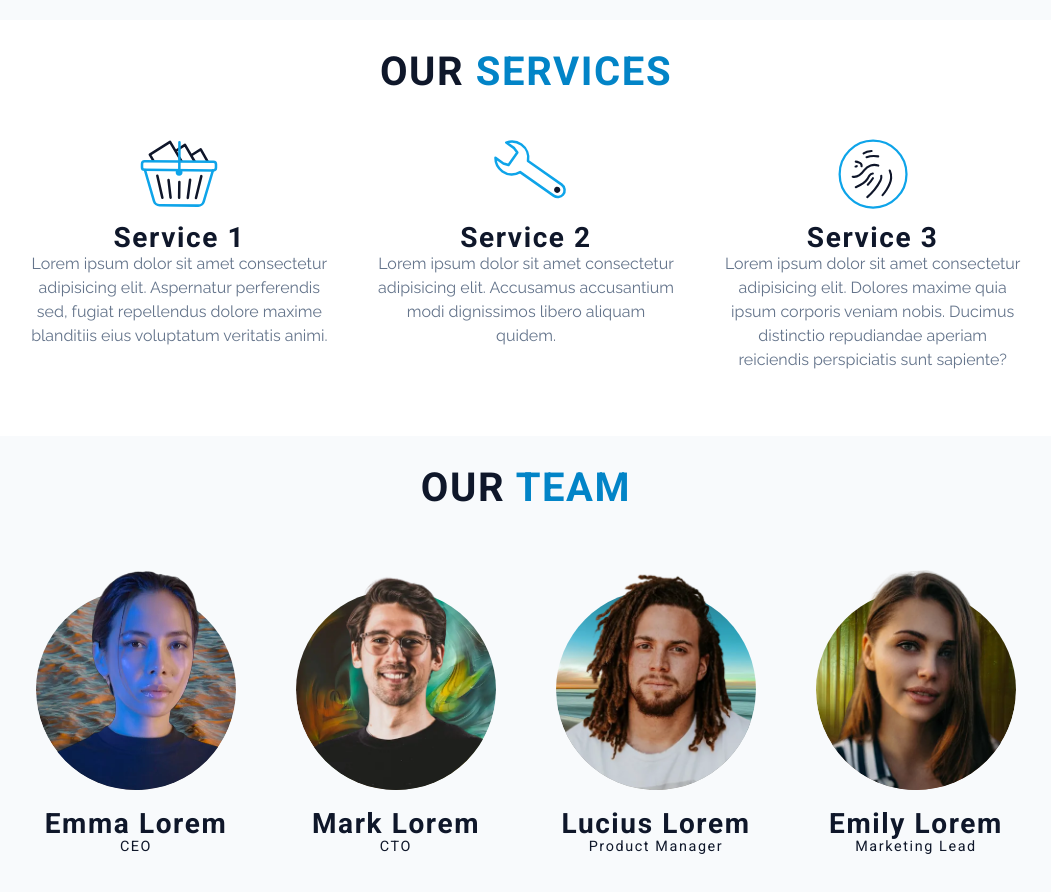
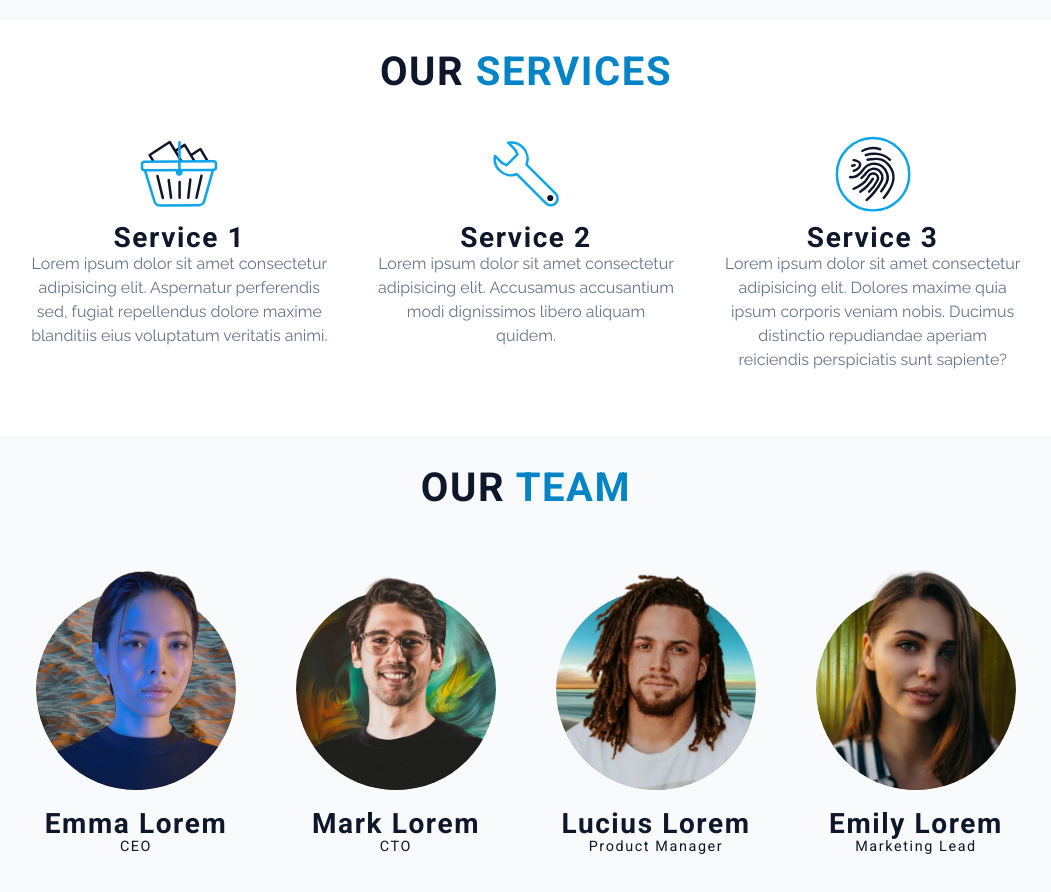
Before and after one commit to Justas-Sind/Simple_company_website, a website built with Vite: page index.html in a window 1280 px wide. Shown: the part 1740-2632 px from the top of the page, without its empty margins (114-1165 px from the left). Built offline with nearby package versions, Linux system fonts and the light colour scheme.

Commit message:
Service lottie animation changes

```diff
--- a/index.html
+++ b/index.html
@@ -27,7 +27,7 @@
     <!-- Styles/CSS -->
     <link rel="stylesheet" type="text/css" href="./style.css" />
     <!-- javascript -->
-    <script src="https://unpkg.com/@lottiefiles/lottie-player@latest/dist/lottie-player.js"></script>
+    <script src="https://cdnjs.cloudflare.com/ajax/libs/bodymovin/5.10.2/lottie.min.js"></script>
     <script src="./main.js" type="module"></script>
   </head>
   <body>
@@ -147,17 +147,7 @@
         <div class="servicesContainer sectionContainer">
           <div class="gridContainer">
             <div class="animatedServiceCard">
-              <div class="animationContainer">
-                <lottie-player
-                  src="./assets/images/139-basket-outline-edited.json"
-                  background="transparent"
-                  speed="0.5"
-                  style="width: 100px; height: 100px"
-                  renderer="svg"
-                  loop
-                  autoplay
-                ></lottie-player>
-              </div>
+              <div class="animationContainer" id="serviceAnimation1"></div>
               <h3>Service 1</h3>
               <p>
                 Lorem ipsum dolor sit amet consectetur adipisicing elit.
@@ -166,16 +156,7 @@
               </p>
             </div>
             <div class="animatedServiceCard">
-              <div class="animationContainer">
-                <lottie-player
-                  src="./assets/images/409-tool-outline-edited.json"
-                  background="transparent"
-                  speed="0.5"
-                  style="width: 100px; height: 100px"
-                  loop
-                  autoplay
-                ></lottie-player>
-              </div>
+              <div class="animationContainer" id="serviceAnimation2"></div>
               <h3>Service 2</h3>
               <p>
                 Lorem ipsum dolor sit amet consectetur adipisicing elit.
@@ -183,16 +164,7 @@
               </p>
             </div>
             <div class="animatedServiceCard">
-              <div class="animationContainer">
-                <lottie-player
-                  src="./assets/images/500-fingerprint-security-outline-edited.json"
-                  background="transparent"
-                  speed="0.5"
-                  style="width: 100px; height: 100px"
-                  loop
-                  autoplay
-                ></lottie-player>
-              </div>
+              <div class="animationContainer" id="serviceAnimation3"></div>
               <h3>Service 3</h3>
               <p>
                 Lorem ipsum dolor sit amet consectetur adipisicing elit. Dolores
--- a/main.js
+++ b/main.js
@@ -73,6 +73,34 @@ scrollLinks.forEach(function (link) {
   });
 });
 
+// services section
+bodymovin.loadAnimation({
+  container: document.querySelector('#serviceAnimation1'),
+  path: './assets/images/139-basket-outline-edited.json',
+  background: "transparent",
+  renderer: "svg",
+  loop: true,
+  autoplay: true
+})
+
+bodymovin.loadAnimation({
+  container: document.querySelector('#serviceAnimation2'),
+  path: './assets/images/409-tool-outline-edited.json',
+  background: "transparent",
+  renderer: "svg",
+  loop: true,
+  autoplay: true
+})
+
+bodymovin.loadAnimation({
+  container: document.querySelector('#serviceAnimation3'),
+  path: './assets/images/500-fingerprint-security-outline-edited.json',
+  background: "transparent",
+  renderer: "svg",
+  loop: true,
+  autoplay: true
+})
+
 // question section
 const questions = document.querySelectorAll(".animatedQuestion");
 
--- a/style.css
+++ b/style.css
@@ -449,6 +449,11 @@ header {
   transform: translateY(0);
 }
 
+.animationContainer {
+  width: 100px;
+  height: 100px;
+}
+
 @media screen and (min-width: 992px) {
   .animatedServiceCard:nth-child(1) {
     transition: all 600ms 200ms;
```
Also changed, not shown: assets/images/139-basket-outline-edited.json (+1 -1 lines), assets/images/409-tool-outline-edited.json (+1 -1 lines), assets/images/500-fingerprint-security-outline-edited.json (+1 -1 lines).
